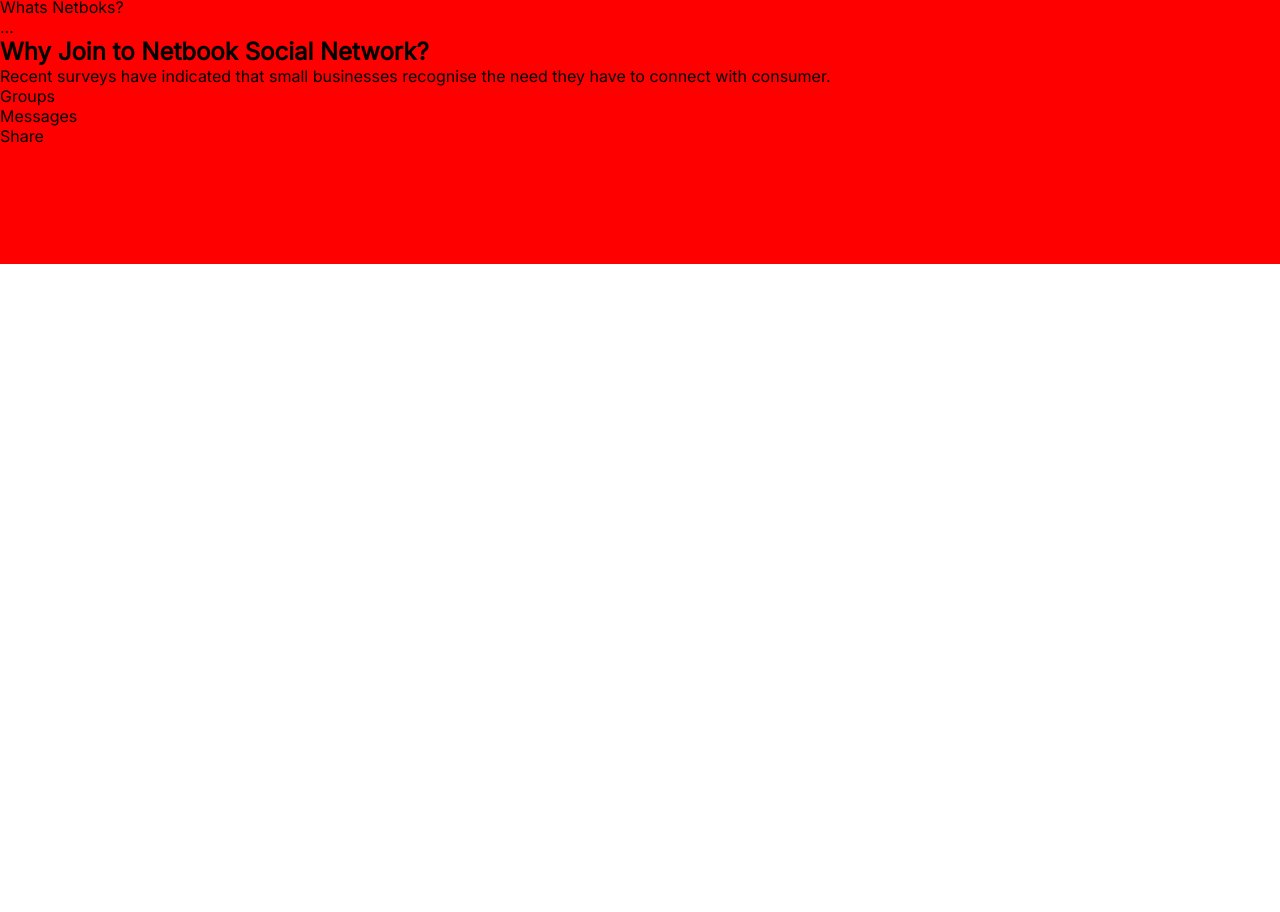
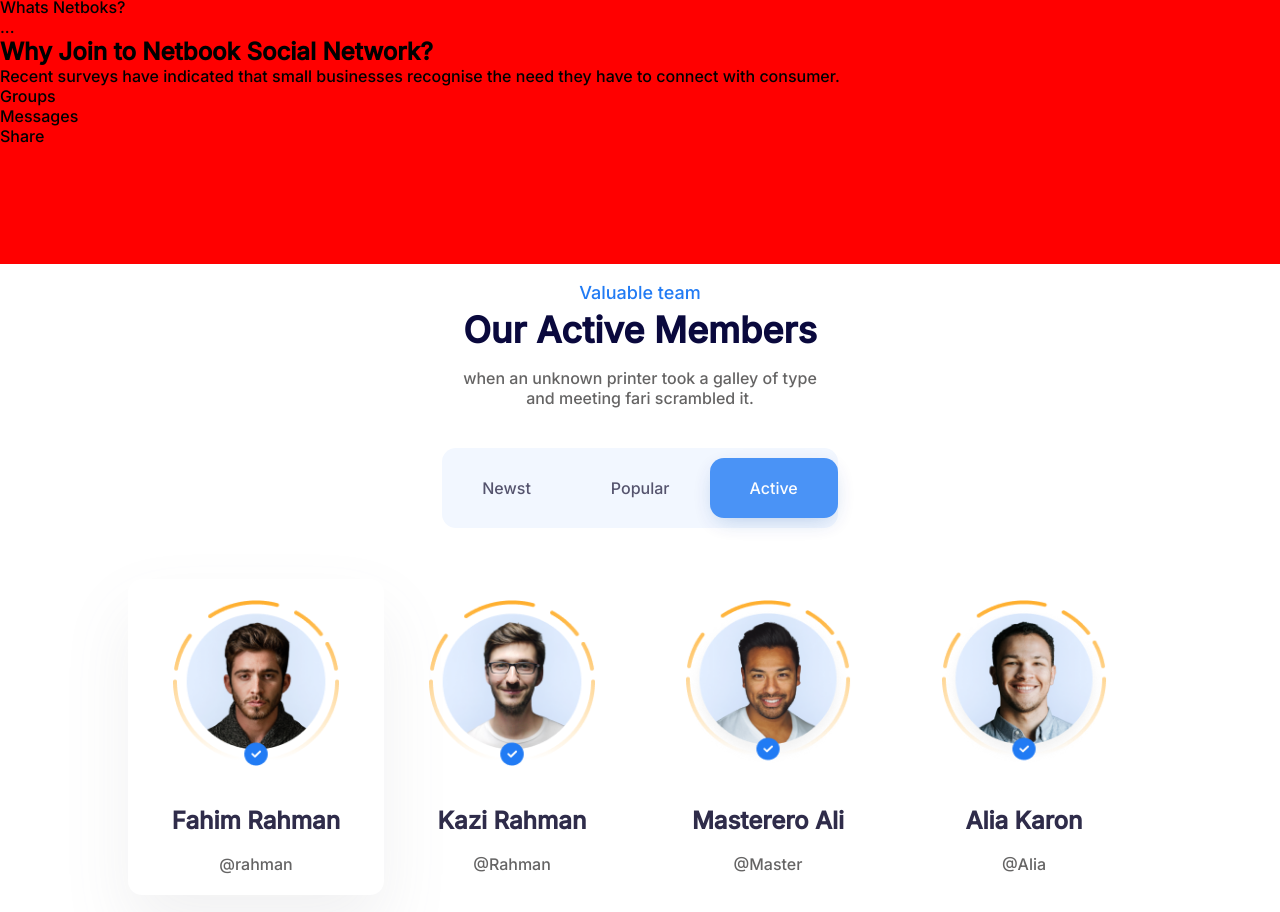
Before and after one commit to WEBcko/grupo2-atividade-semanal-3, a plain HTML site: page html/index.html in a window 1280 px wide. Shown: the part 536-1448 px from the top of the page. Before the commit the page ends 800 px from the top, so only its background shows below. Drawn offline with Linux system fonts and the light colour scheme.

Commit message:
Tela de membros adicionada

```diff
--- a/css/index.css
+++ b/css/index.css
@@ -1,18 +1,18 @@
-@import url('https://fonts.googleapis.com/css2?family=Inter&display=swap');
+@import url('https://fonts.googleapis.com/css2?family=Inter:wght@500&display=swap');
 
-*{
+* {
     margin: 0;
     padding: 0;
     font-family: 'Inter';
 }
 
-.aboutus{
+.aboutus {
     background-color: rgb(255, 0, 0);
     height: 100vh;
 
 }
 
-.aboutus .containerimg{
+.aboutus .containerimg {
     width: 80vw;
     padding-top: 20vh;
     display: flex;
@@ -21,13 +21,127 @@
     row-gap: 20px;
 }
 
-.aboutus .container .imagenssmall{
+.aboutus .container .imagenssmall {
     height: 20vw;
     display: flex;
     flex-direction: column;
 }
 
 
-.aboutus .container .imagembig{
+.aboutus .container .imagembig {
     padding: auto;
 }
+
+.membros {
+
+    width: 100%;
+
+}
+
+.membros .container {
+    height: 100vh;
+    padding-left: 10vw;
+    padding-right: 10vw;
+}
+
+.membros .container .textocima {
+    display: flex;
+    align-items: center;
+    flex-direction: column;
+}
+
+.membros .container .textocima .azul-valuable {
+    color: #217BF4;
+    font-weight: 500;
+    margin-top: 20px;
+    margin-bottom: 10px;
+    font-size: 18px;
+    line-height: 18px;
+}
+
+.membros .container .textocima .our-active {
+    font-weight: 700;
+    font-size: 36px;
+    margin-bottom: 20px;
+    line-height: 36px;
+    color: #0A093D;
+
+}
+
+.membros .container .textocima .texto {
+    color: #656464;
+    width: 30vw;
+    text-align: center;
+
+}
+
+.membros .container .textocima .box-buttons {
+    background-color: #F2F7FF;
+    height: 10vh;
+    display: flex;
+    align-items: center;
+    border-radius: 14px;
+    justify-content: center;
+    margin-top: 40px;
+
+}
+
+.membros .container .textocima .box-buttons>a {
+    color: #2F2C4A;
+    opacity: 0.8;
+    padding: 20px 40px 20px 40px;
+    text-decoration: none;
+}
+
+.membros .container .textocima .box-buttons>a.active {
+    background-color: #217BF4;
+    border-radius: 14px;
+    color: #FfFfFF;
+    box-shadow: 0px 7px 22px -6px rgba(0, 72, 168, 0.34);
+}
+
+.membros .container .team {
+    display: flex;
+    flex-direction: row;
+    justify-content: space-between;
+    padding-top: 5%;
+}
+
+.membros .container .team .card-homem {
+    border-radius: 14px;
+    width: 270px;
+    height: 316px;
+    display: flex;
+    flex-direction: column;
+    align-items: center;
+    justify-content: space-around;
+
+}
+
+.membros .container .team .card-homem .dude{
+    height: 166px;
+    width: 166px;
+}
+
+.membros .container .team .destaque {
+    box-shadow: 0px 34px 68px rgba(116, 115, 128, 0.1);
+
+}
+
+.membros .container .team .card-homem .texto-homens {
+    text-align: center;
+    display: flex;
+    flex-direction: column;
+
+}
+
+.membros .container .team .card-homem .nome-homem {
+    color: #2F2C4A;
+    font-size: 24px;
+    line-height: 26px;
+    font-weight: bold;
+}
+
+.membros .container .team .card-homem .arroba-homem {
+    color: #656464;
+}
--- a/html/index.html
+++ b/html/index.html
@@ -1,12 +1,13 @@
 <!DOCTYPE html>
 <html lang="en">
+
 <head>
     <meta charset="UTF-8">
     <meta http-equiv="X-UA-Compatible" content="IE=edge">
     <meta name="viewport" content="width=device-width, initial-scale=1.0">
     <link rel="stylesheet" href="../css/index.css">
 
-    <title>Eu amo a nana </title>
+    <title>AAAAAAAAA</title>
 </head>
 <body>
     <section class="aboutus">
@@ -37,5 +38,60 @@
         </div>
     </section>
 
+    <section class="membros">
+        <div class="container">
+
+            <div class="textocima">
+                <div class="azul-valuable">Valuable team</div>
+                <div class="our-active">Our Active Members</div>
+                <div class="texto">when an unknown printer took a galley of type and meeting fari scrambled it.</div>
+                <div class="box-buttons">
+                    <a href="">Newst</a>
+                    <a href="">Popular</a>
+                    <a class="active" href="">Active</a>
+                </div>
+            </div>
+
+            <div class="team">
+                <div class="card-homem destaque">
+                    <img class="dude" src="../img/1-homem.png" alt="é um cara">
+                    <div class="texto-homens">
+                        <span class="nome-homem">Fahim Rahman</span>
+                        <br>
+                        <span class="arroba-homem">@rahman</span>
+                    </div>
+                </div>
+                <div class="card-homem">
+                    <img class="dude" src="../img/2-homem.png" alt="é um cara">
+                    <div class="texto-homens">
+                        <span class="nome-homem">Kazi Rahman</span>
+                        <br>
+                        <span class="arroba-homem">@Rahman</span>
+                    </div>
+                </div>
+                <div class="card-homem">
+                    <img class="dude" src="../img/3-homem.png" alt="é um cara">
+                    <div class="texto-homens">
+                        <span class="nome-homem">Masterero Ali</span>
+                        <br>
+                        <span class="arroba-homem">@Master</span>
+                    </div>
+                </div>
+                <div class="card-homem">
+                    <img class="dude" src="../img/4-homem.png" alt="é um cara">
+                    <div class="texto-homens">
+                        <span class="nome-homem">Alia Karon</span>
+                        <br>
+                        <span class="arroba-homem">@Alia</span>
+                    </div>
+                </div>
+            </div>
+
+        </div>
+    </section>
+
 </body>
+
+
+
 </html>
```
Also changed, not shown: img/1-homem.png (renamed from img/terceiro-homem.png), img/2-homem.png (renamed from img/quarto-homem.png), img/3-homem.png (renamed from img/primeiro-homem.png), img/4-homem.png (renamed from img/segundo-homem.png).
